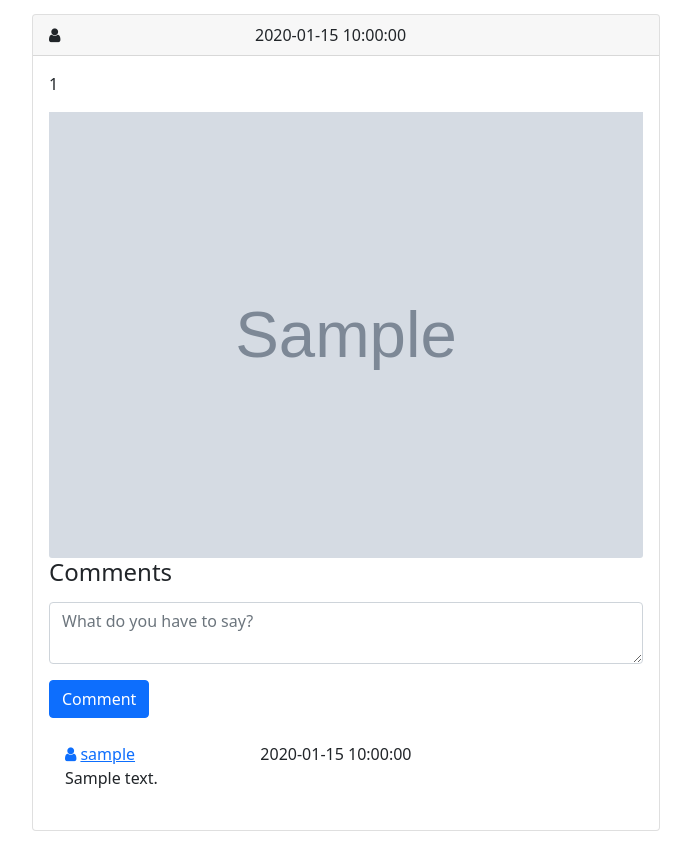
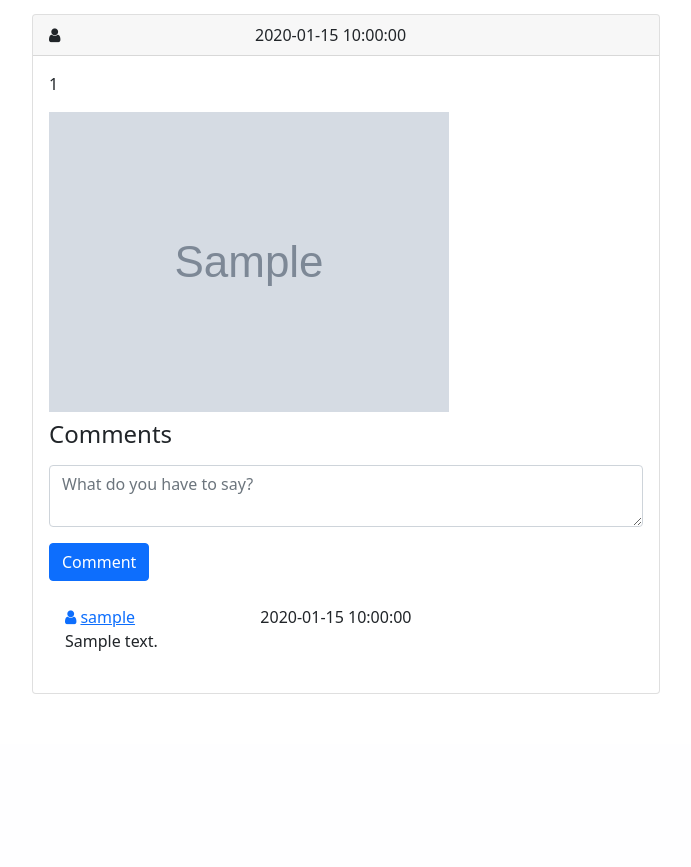
Before and after one commit to MagnusBook/social-insecurity, a Flask app: a page that uses app/templates/comments.html.j2 in a window 1280 px wide. Shown: the part 56-923 px from the top of the page, without its empty margins (294-985 px from the left). After the commit the page ends 750 px from the top, so only its background shows below. Run offline with Flask 3, Linux system fonts and the light colour scheme; tables that the repository leaves empty hold one stand-in row (values such as "Sample post"); grey boxes marked "Sample" are stand-in pictures.

Commit message:
Add some content spacing to templates

```diff
--- a/app/templates/comments.html.j2
+++ b/app/templates/comments.html.j2
@@ -14,7 +14,7 @@
           </div>
           <div class="card-body">
             <p class="card-text">{{ post.content }}</p>
-            {% if post.image %}<img src="{{ '/static/uploads/' + post.image }}" class="card-img-bottom">{% endif %}
+            {% if post.image %}<img src="{{ '/static/uploads/' + post.image }}" class="img-fluid mb-2">{% endif %}
             <h4 class="card-text mb-3">Comments</h4>
             <form action="" method="post" novalidate>
               <div class="mb-3">{{ form.comment(class_="form-control") }}</div>
--- a/app/templates/stream.html.j2
+++ b/app/templates/stream.html.j2
@@ -30,7 +30,7 @@
             <div class="card-body">
               <p class="card-text">{{ post.content }}</p>
               {% if post.image %}<img src="{{ '/static/uploads/' + post.image }}" class="img-fluid mb-2">{% endif %}
-              <a href={{ url_for('comments', username=username, p_id=post.id) }}><span class="fa fa-comment me-1" aria-hidden="true"></span>Comments({{ post.cc }})</a>
+              <a href={{ url_for('comments', username=username, post_id=post.id) }}><span class="fa fa-comment me-1" aria-hidden="true"></span>Comments ({{ post.cc }})</a>
             </div>
           </div>
         </div>
```
